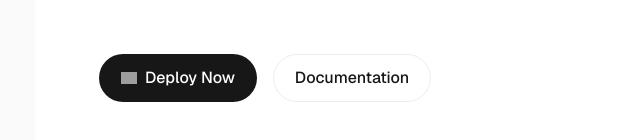
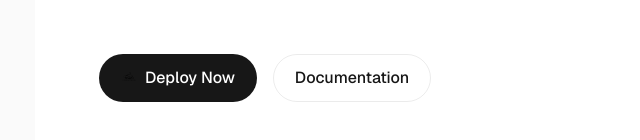
Before and after one commit to Grungyyt/boutique-bisou, a Next.js app: page / in a window 1280 px wide. Shown: the part 570-710 px from the top of the page, without its empty margins (221-861 px from the left). Built offline with nearby package versions, Linux system fonts and the light colour scheme; grey boxes are pictures that could not be loaded.

Commit message:
Update page.tsx

```diff
--- a/app/page.tsx
+++ b/app/page.tsx
@@ -42,7 +42,7 @@ export default function Home() {
           >
             <Image
               className="dark:invert"
-              src="https://storage.vth-mc.fr/pierred-dubois/img/web/logo-bisou.png"
+              src="/logo-bisou.svg"
               alt="Boutique Bisou"
               width={16}
               height={16}
```
